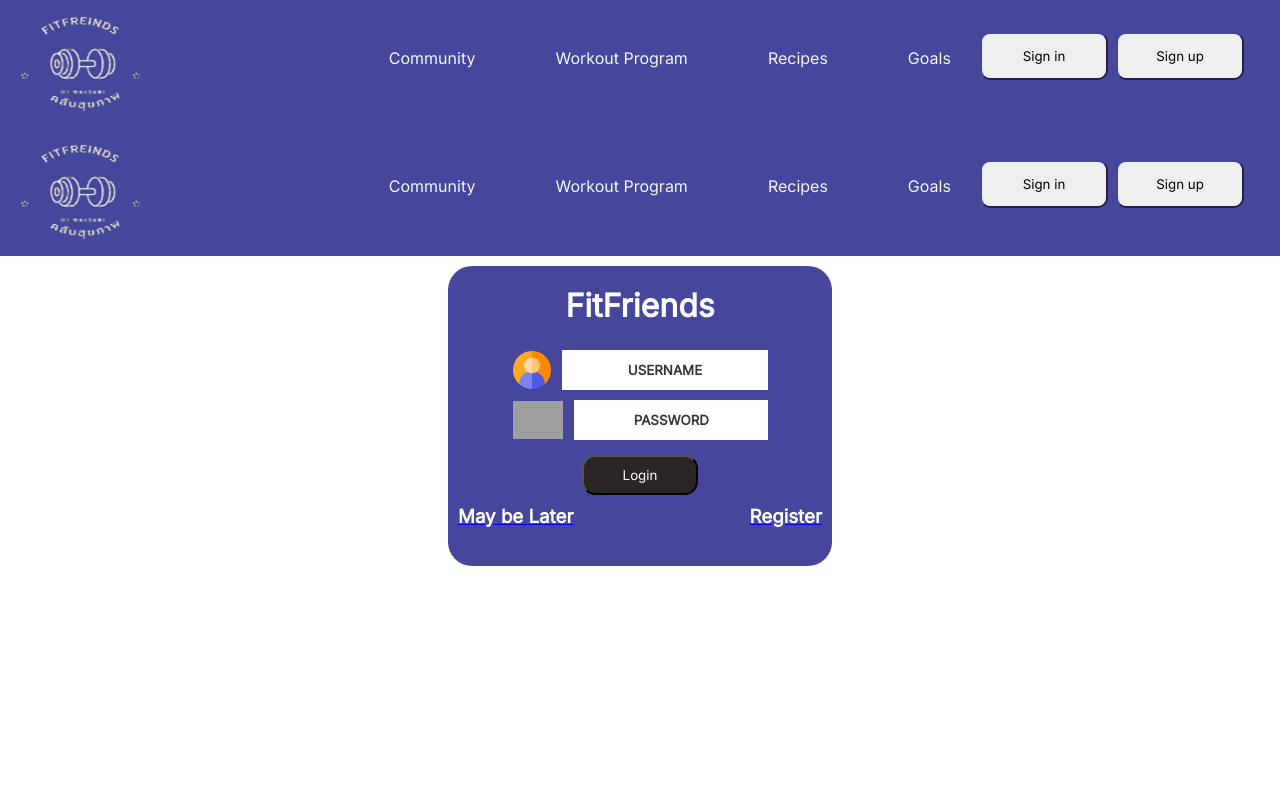
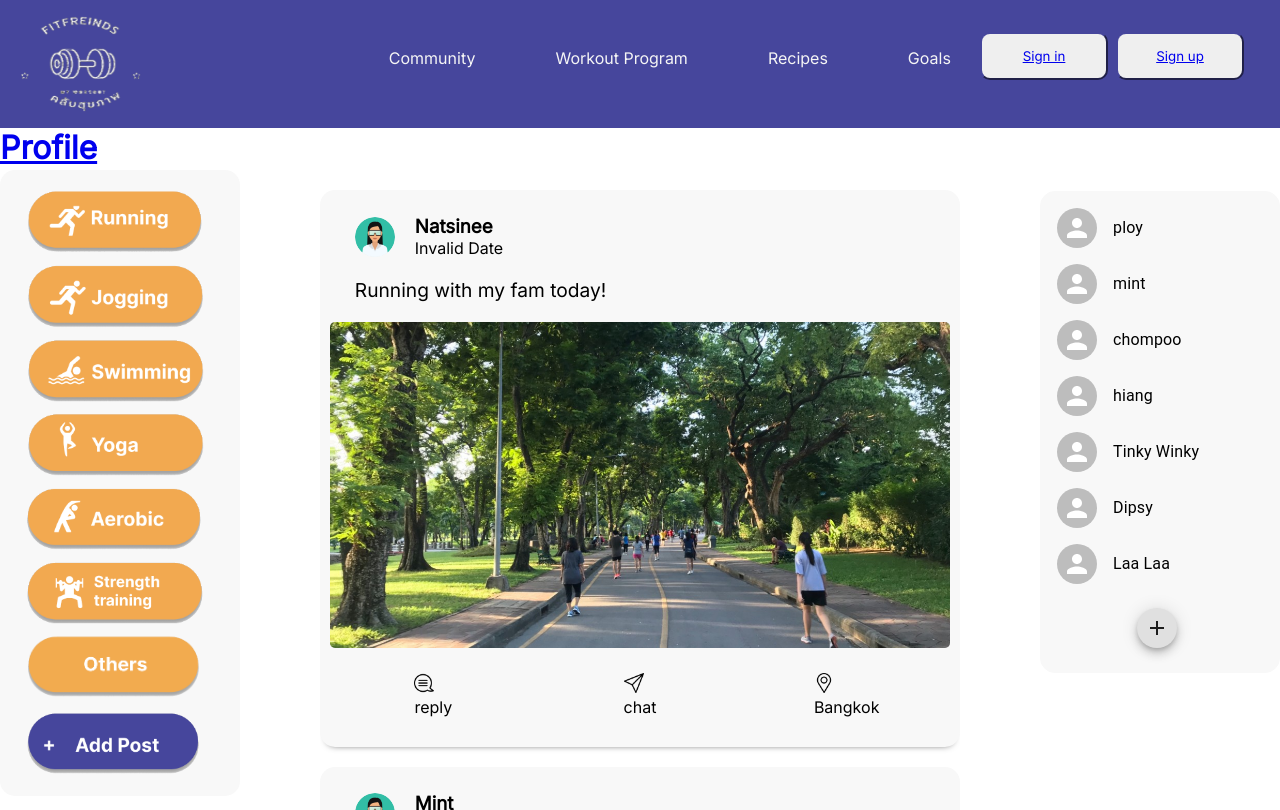
Before and after one commit to ploynatsinee/Finalproject-FitFriends-Frontend, a React (Vite) app: page / in a window 1280 px wide. Built offline with nearby package versions, Linux system fonts and the light colour scheme; grey boxes are pictures that could not be loaded.

Commit message:
Add othersicon

```diff
--- a/src/App.jsx
+++ b/src/App.jsx
@@ -12,14 +12,14 @@ import Login from './Pages/Login/Login';
 import Register from './Pages/Register/Register';
 import MainPage from './Pages/MainPage/MainPage';
 import { Post } from './Pages/Post/Post';
-import ProfilePage from './Pages/ProfilePage/ProfilePage'
+import ProfilePage from './Pages/ProfilePage/ProfilePage';
 
 function App() {
 
   return (
     <div className="App">
-      <Navbar />
-      {/* <div className='main-session'>
+      {/* <Navbar />
+      <div className='main-session'>
          <div className='App-sidebar'>
            <SideBar />
         </div> */}
@@ -35,9 +35,9 @@ function App() {
         <Navbar />
         {/* นอก tag Routes คือการใส่ทุกหน้า */}
         <Routes>
-          <Route path='/' element= {<Login />} />
+          <Route path='/' element= {<MainPage />} />
           <Route path='/Register' element= {<Register />} />
-          <Route path='/MainPage' element= {<MainPage />} />
+          <Route path='/Login' element= {<Login />} />
           <Route path='/Post' element= {<Post />} />
           <Route path='/ProfilePage' element= {<ProfilePage />} />
         </Routes>
--- a/src/Component/MainPage/SideBar/SideBar.jsx
+++ b/src/Component/MainPage/SideBar/SideBar.jsx
@@ -6,13 +6,13 @@ import Swimmingicon from './Swimmingicon.png'
 import Yogaicon from './Yogaicon.png'
 import Aerobicicon from './Aerobicicon.png'
 import Strengthtrainningicon from './Strengthtrainningicon.png'
-import Danceicon from './Danceicon.png'
+import Othersicon from './Othersicon.png'
 import Addposticon from './Addposticon.png'
 import {BrowserRouter as Router, Link} from 'react-router-dom';
 
 const SideBar = () => {
   return (
-    <Router>
+    // <Router>
     <div className='SideBar'>
       <a href='#Running'><img className='Runingicon' src={Runningicon} alt="Runningicon" ></img></a>
       <a href='#Jogging'><img className='Joggingicon' src={Joggingicon} alt="Joggingicon" ></img></a>
@@ -20,10 +20,10 @@ const SideBar = () => {
       <a href='#Yoga'><img className='Yogaicon' src={Yogaicon} alt="Yogaicon" ></img></a>
       <a href='#Aerobic'><img className='Aerobicicon' src={Aerobicicon} alt="Aerobicicon" ></img></a>
       <a href='#Strengthtrainning'><img className='Strengthtrainningicon' src={Strengthtrainningicon} alt="Strengthtrainningicon" ></img></a>
-      <a href='#Dance'><img className='Danceicon' src={Danceicon} alt="Danceicon" ></img></a>
+      <a href='#Others'><img className='Othersicon' src={Othersicon} alt="Othersicon" ></img></a>
       <a href='#Addpost'><img className='Addposticon' src={Addposticon} alt="Addposticon" ></img></a>
     </div>
-    </Router>
+    // </Router>
   )
 }
 
--- a/src/Component/MainPage/SideBar/SideBar.scss
+++ b/src/Component/MainPage/SideBar/SideBar.scss
@@ -33,8 +33,9 @@
     height: 4.375rem;
 }
 
-.SideBar .Danceicon {
-    height: 4.375rem;
+.SideBar .Othersicon {
+    height: 4.5rem;
+    margin-left: 1.2rem;
 }
 
 .SideBar .Addposticon {
--- a/src/Component/Navbar/Navbar.jsx
+++ b/src/Component/Navbar/Navbar.jsx
@@ -1,7 +1,7 @@
 import React from "react";
 import './Navbar.scss';
 import logo from './logo.png'
-
+import { Link } from 'react-router-dom';
 
 function Navbar() {
     return (
@@ -19,8 +19,8 @@ function Navbar() {
             </div>
 
             <div className="login-name">
-                <button><a id='#' className="sign-in">Sign in</a></button>
-                <button><a id='#' className="sign-up">Sign up</a></button>
+                <button><Link to='/Login'><a id='#' className="sign-in">Sign in</a></Link></button>
+                <button><Link to='/Register'><a id='#' className="sign-up">Sign up</a></Link></button>
             </div>
 
 
--- a/src/Component/Profile-CardMyActivities/CardMyActivities.jsx
+++ b/src/Component/Profile-CardMyActivities/CardMyActivities.jsx
@@ -1,8 +1,8 @@
-import './CardMyActivites.css'
+import './CardMyActivities.css'
 // import { FontAwesomeIcon } from '@fortawesome/react-fontawesome'
 
 
-const CardMyActivites = (props) => {
+const CardMyActivities = (props) => {
     console.log(props.imageComment)
     return(
         <div className="card">
@@ -46,4 +46,4 @@ const CardMyActivites = (props) => {
         </div>
     )
 }
-export default CardMyActivites
+export default CardMyActivities
--- a/src/Component/Profile-MyActivities/MyActivities.jsx
+++ b/src/Component/Profile-MyActivities/MyActivities.jsx
@@ -1,7 +1,7 @@
 import React from "react";
-import CardMyActivites from "../Profile-CardMyActivies/CardMyActivies";
-import "./MyActivites.css"
-const MyActivites=()=>{
+import CardMyActivites from "../Profile-CardMyActivities/CardMyActivities";
+import "./MyActivities.css"
+const MyActivities=()=>{
     const textComment = " Simply dummy text of the printing and is simply dummy text of the printing and is simply dummy text of the printing and text of the printing and is simply dummy text of the printing and the printing "
     const imageComment = "../../images/garden1.jpg"
     const location = "สวนจตุจักร"
@@ -11,13 +11,13 @@ const MyActivites=()=>{
     console.log(textComment.length)
     return(
         <div className='show-card-activities'>
-            <CardMyActivites textComment={textComment} imageComment={imageComment} location={location}
+            <CardMyActivities textComment={textComment} imageComment={imageComment} location={location}
                 date = {date} time = {time} unitTime={unitTime}/>
-            <CardMyActivites/>
-            <CardMyActivites/>
-            <CardMyActivites/>
-            <CardMyActivites/>
+            <CardMyActivities/>
+            <CardMyActivities/>
+            <CardMyActivities/>
+            <CardMyActivities/>
         </div>
     )
 }
-export default MyActivites
+export default MyActivities
--- a/src/Pages/ProfilePage/ProfilePage.jsx
+++ b/src/Pages/ProfilePage/ProfilePage.jsx
@@ -1,7 +1,7 @@
 import React from "react";
-import "./ProfilePage.css"
+import "./ProfilePage.scss"
 import { useState } from "react";
-import MyActivites from "../../Components/Profile-MyActivites/MyActivities";
+import MyActivites from "../../Component/Profile-MyActivities/MyActivities";
 
 const ProfilePage= () =>{
 
```
Also changed, not shown: src/Pages/MainPage/MainPage.jsx (+4 -4 lines), src/Component/MainPage/SideBar/Othersicon.png (added), src/Pages/ProfilePage/ProfilePage.scss (renamed from src/Pages/ProfilePage/ProfilePage.css).
